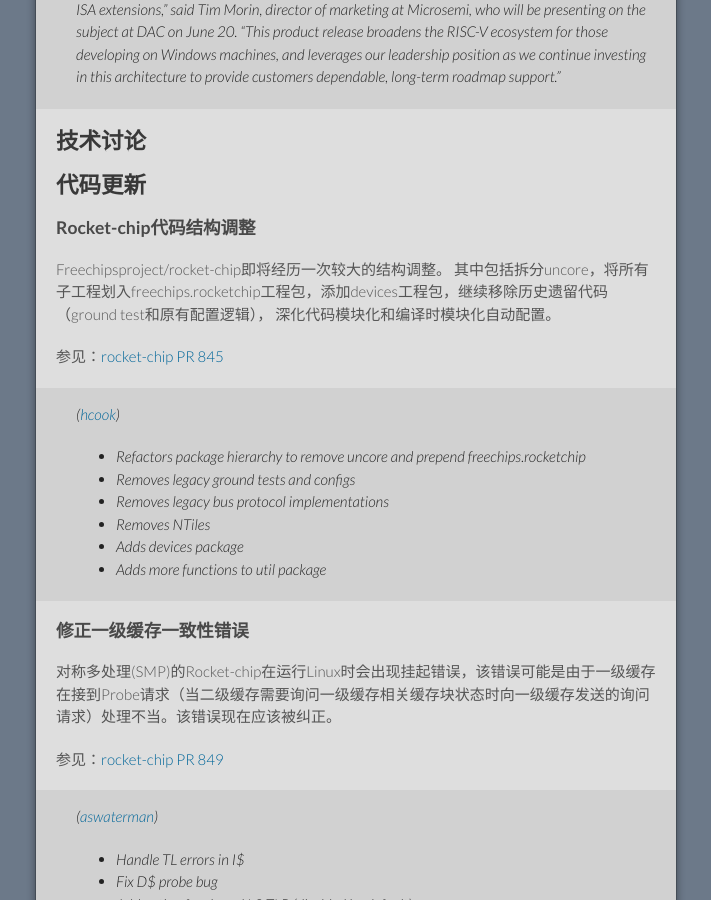
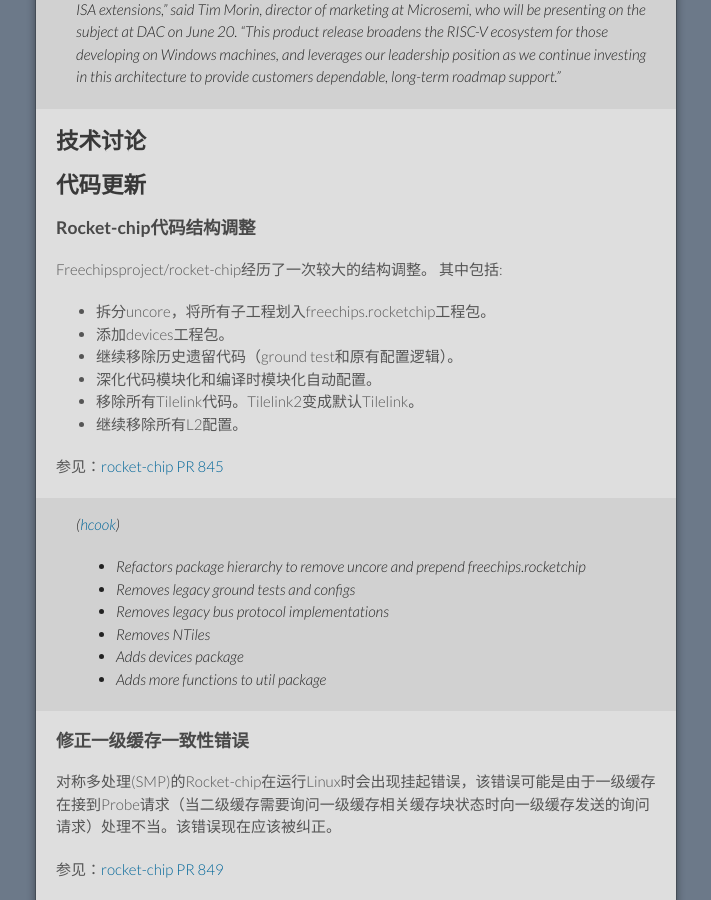
Before and after one commit to cnrv/home, a Jekyll site: the page built from bi-week-rpts/2017-07-20.md, in a window 1280 px wide and 900 px high, scrolled down 2412 px. Shown: the whole window, without its empty margins (284-995 px from the left). Built offline with Jekyll 4.4.1, drawn with Linux system fonts in a browser that asks for light colours; our own code applies the rules of GitHub Pages for plain Markdown files.

Commit message:
adding more detailed info to the rocket-chip refactor

```diff
--- a/bi-week-rpts/2017-07-20.md
+++ b/bi-week-rpts/2017-07-20.md
@@ -83,9 +83,14 @@
 
 ### Rocket-chip代码结构调整
 
-Freechipsproject/rocket-chip即将经历一次较大的结构调整。
-其中包括拆分uncore，将所有子工程划入freechips.rocketchip工程包，添加devices工程包，继续移除历史遗留代码（ground test和原有配置逻辑），
-深化代码模块化和编译时模块化自动配置。
+Freechipsproject/rocket-chip经历了一次较大的结构调整。
+其中包括:
+- 拆分uncore，将所有子工程划入freechips.rocketchip工程包。
+- 添加devices工程包。
+- 继续移除历史遗留代码（ground test和原有配置逻辑）。
+- 深化代码模块化和编译时模块化自动配置。
+- 移除所有Tilelink代码。Tilelink2变成默认Tilelink。
+- 继续移除所有L2配置。
 
 参见：[rocket-chip PR 845](https://github.com/freechipsproject/rocket-chip/pull/845)
 
```
